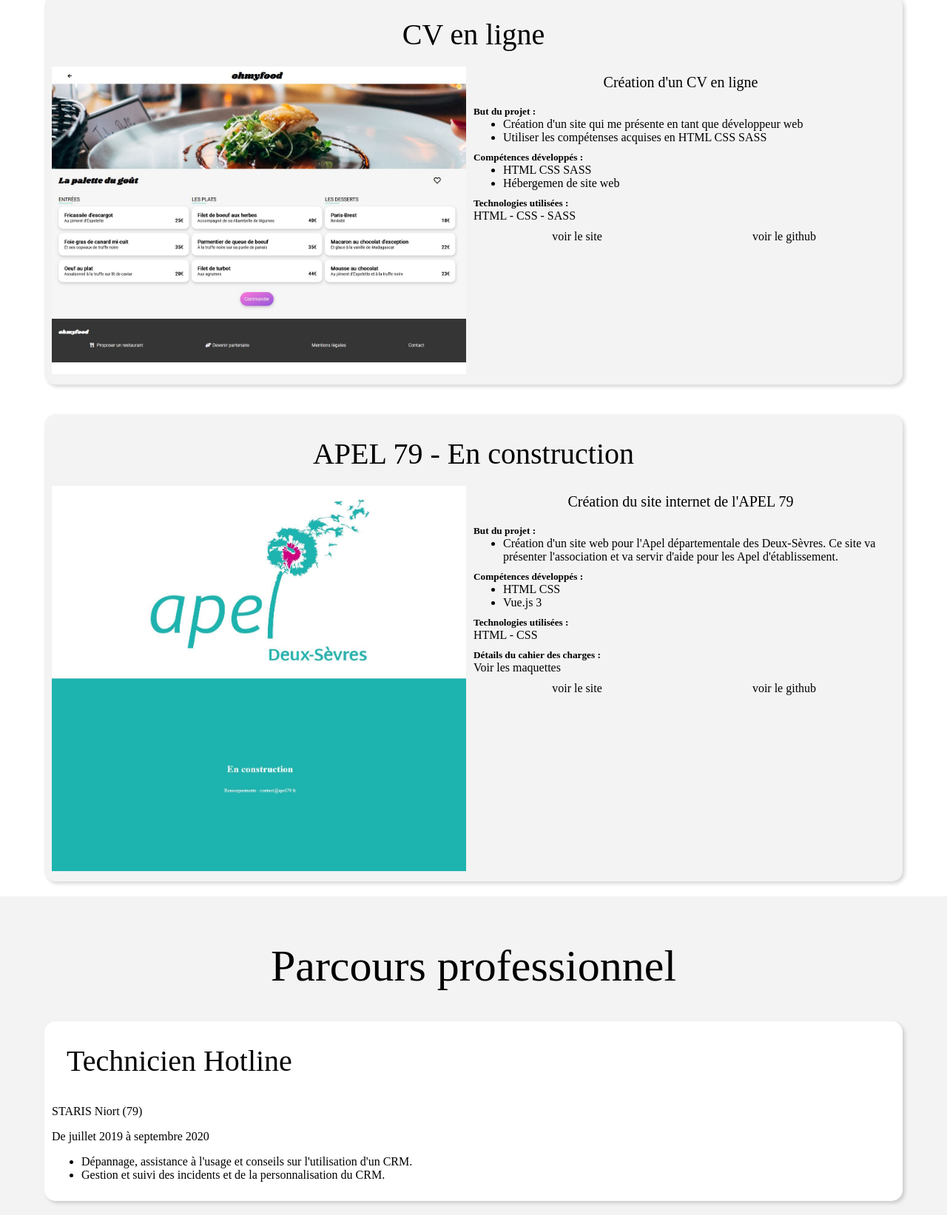
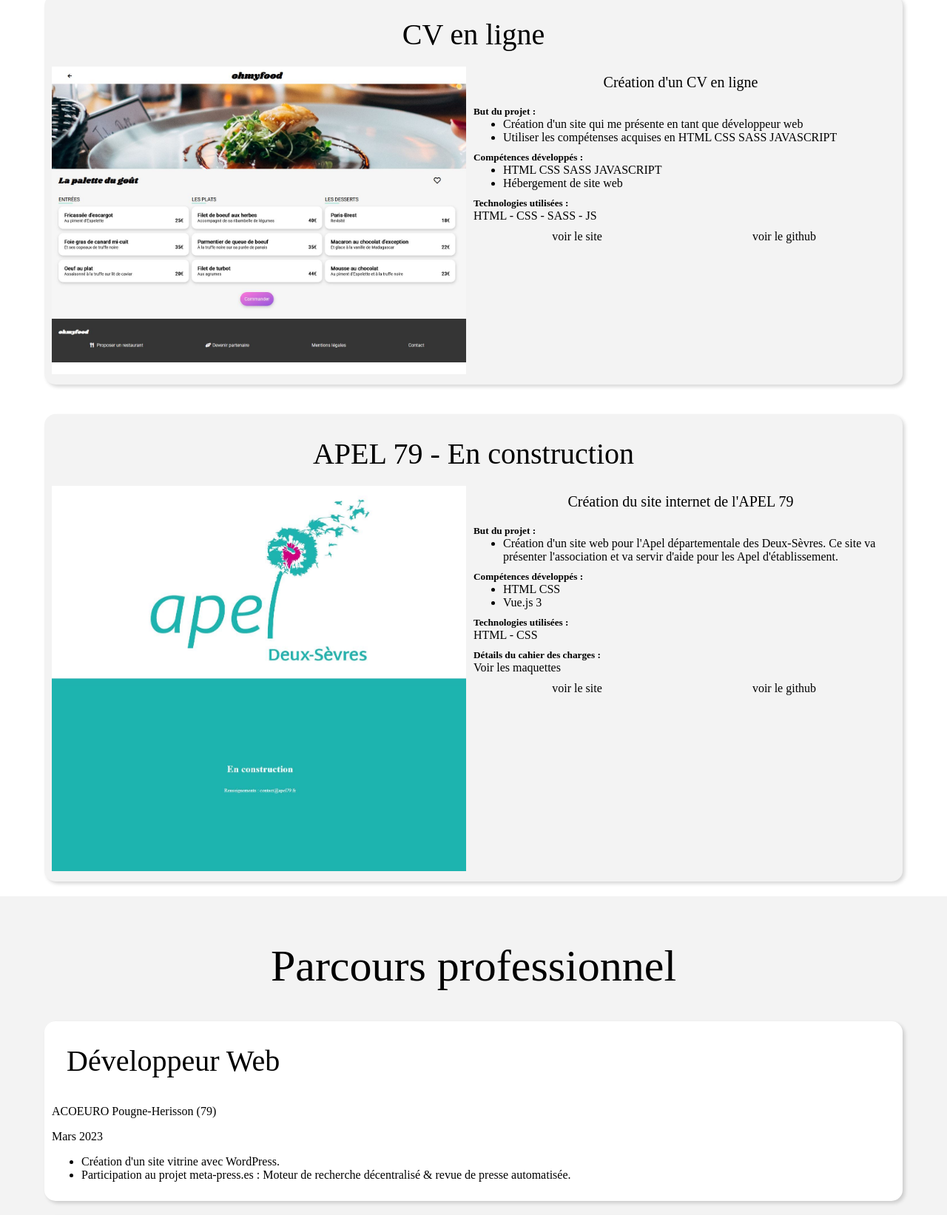
Before and after one commit to ovslash/Site-perso, a website: page index.html in a window 1280 px wide. Shown: the part 6617-8260 px from the top of the page at 74% size. Drawn offline with Linux system fonts and the light colour scheme.

Commit message:
Début maj suite stage
Nouveau CV en pdf
rajout parcours pro Acoeuro

```diff
--- a/index.html
+++ b/index.html
@@ -723,6 +723,7 @@
                       </li>
                       <li>
                         Utiliser les compétenses acquises en HTML CSS SASS
+                        JAVASCRIPT
                       </li>
                     </ul>
                   </div>
@@ -731,8 +732,8 @@
                       Compétences développés :
                     </h5>
                     <ul class="nom_projet_description_details_plus">
-                      <li>HTML CSS SASS</li>
-                      <li>Hébergemen de site web</li>
+                      <li>HTML CSS SASS JAVASCRIPT</li>
+                      <li>Hébergement de site web</li>
                     </ul>
                   </div>
                   <div>
@@ -740,7 +741,7 @@
                       Technologies utilisées :
                     </h5>
                     <p class="nom_projet_description_details_plus">
-                      HTML - CSS - SASS
+                      HTML - CSS - SASS - JS
                     </p>
                   </div>
                   <div class="nom_projet_description_details_liens">
@@ -844,6 +845,21 @@
         <div class="contenu">
           <h2>Parcours professionnel</h2>
           <div class="contenu_pro">
+            <!-- --------- PRO 1.1 ---------- -->
+            <div class="nom_pro">
+              <h3 class="titre_gauche">Développeur Web</h3>
+              <p>ACOEURO Pougne-Herisson (79)</p>
+              <p>Mars 2023</p>
+              <ul>
+                <li>Création d'un site vitrine avec WordPress.</li>
+                <li>
+                  Participation au projet meta-press.es : Moteur de recherche
+                  décentralisé & revue de presse automatisée.
+                </li>
+              </ul>
+            </div>
+            <!-- --------- FIN PRO 1 ---------- -->
+
             <!-- --------- PRO 1 ---------- -->
             <div class="nom_pro">
               <h3 class="titre_gauche">Technicien Hotline</h3>
```
Also changed, not shown: 2 other files.
